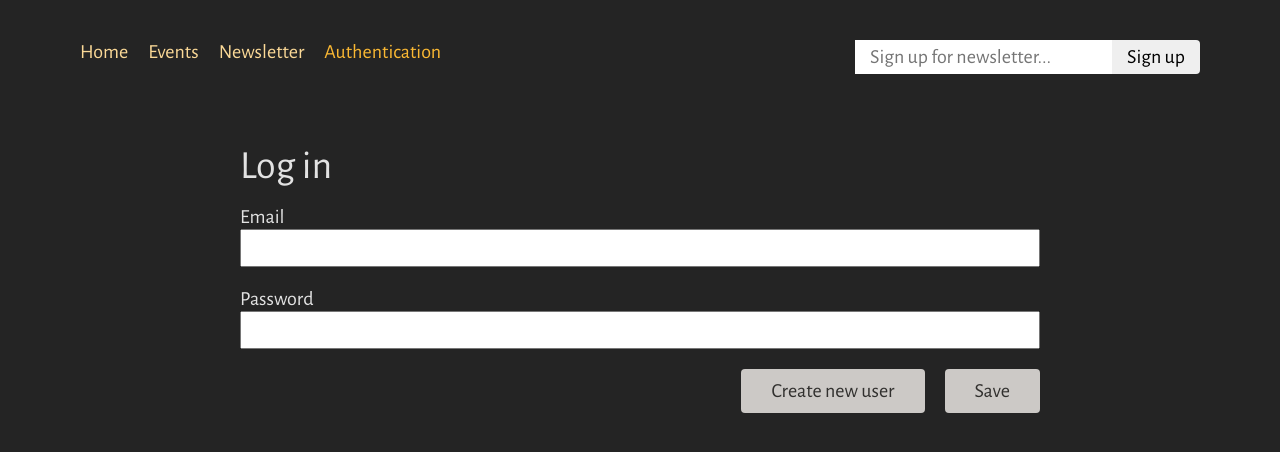
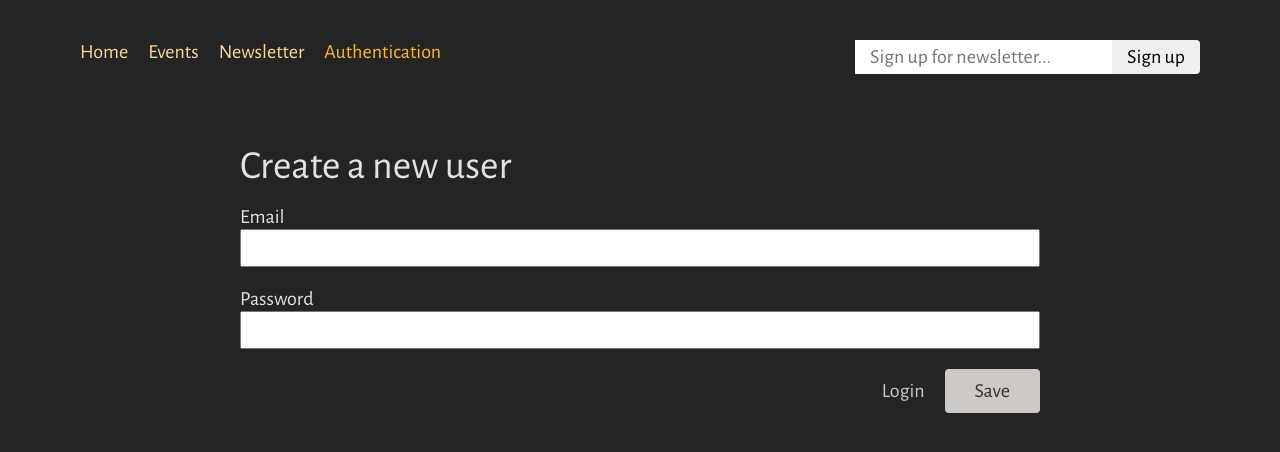
Before and after one commit to palinavasilevich/react-auth-events-app, a React (Vite) app in the folder frontend/: page /auth in a window 1280 px wide. Shown: the top 452 px of the page. Built offline with nearby package versions, Linux system fonts and the light colour scheme.

Commit message:
feat[auth]: implement form UI change for different query parameters

```diff
--- a/frontend/src/components/AuthForm/AuthForm.jsx
+++ b/frontend/src/components/AuthForm/AuthForm.jsx
@@ -1,14 +1,10 @@
-import { useState } from "react";
-import { Form } from "react-router-dom";
+import { Form, Link, useSearchParams } from "react-router-dom";
 
 import classes from "./AuthForm.module.css";
 
 function AuthForm() {
-  const [isLogin, setIsLogin] = useState(true);
-
-  function switchAuthHandler() {
-    setIsLogin((isCurrentlyLogin) => !isCurrentlyLogin);
-  }
+  const [searchParams] = useSearchParams();
+  const isLogin = searchParams.get("mode") === "login";
 
   return (
     <>
@@ -23,9 +19,9 @@
           <input id="password" type="password" name="password" required />
         </p>
         <div className={classes.actions}>
-          <button onClick={switchAuthHandler} type="button">
+          <Link to={`?mode=${isLogin ? "signup" : "login"}`}>
             {isLogin ? "Create new user" : "Login"}
-          </button>
+          </Link>
           <button>Save</button>
         </div>
       </Form>
--- a/frontend/src/components/MainNavigation/MainNavigation.jsx
+++ b/frontend/src/components/MainNavigation/MainNavigation.jsx
@@ -42,7 +42,7 @@
 
           <li>
             <NavLink
-              to="/auth"
+              to="/auth?mode=login"
               className={({ isActive }) =>
                 isActive ? classes.active : undefined
               }
```
